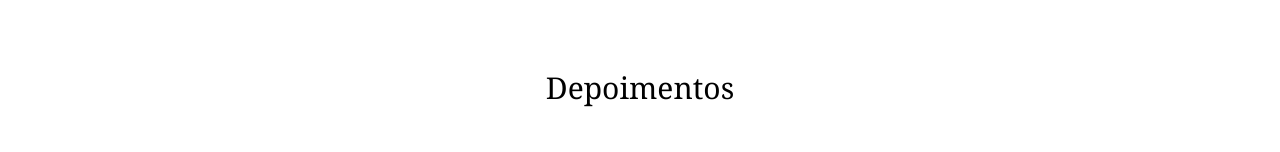
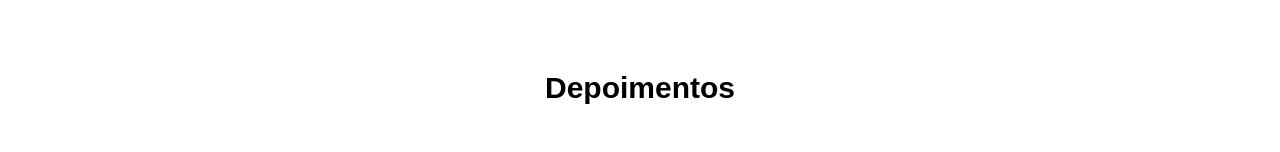
Before and after one commit to Adrianodosanjoos/Anjos-trabalhista, a Next.js app: page / in a window 1280 px wide. Shown: the part 890-1042 px from the top of the page. Built offline with nearby package versions, Linux system fonts and the light colour scheme.

Commit message:
Atualização

```diff
--- a/src/app/_components/depoimentos.tsx
+++ b/src/app/_components/depoimentos.tsx
@@ -141,7 +141,7 @@ export function Depoimentos() {
         <section className="py-16  max-h-1/2-50px">
             <div className="container  mx-auto px-4">
 
-                <h3 className="font-serif text-3xl text-black mb-12 flex align-text-center justify-center" data-aos="fade-up-right">Depoimentos</h3>
+                <h3 className="text-3xl text-black font-bold mb-12 flex align-text-center justify-center" data-aos="fade-up-right">Depoimentos</h3>
 
                 <div className='relative'>
 
```
